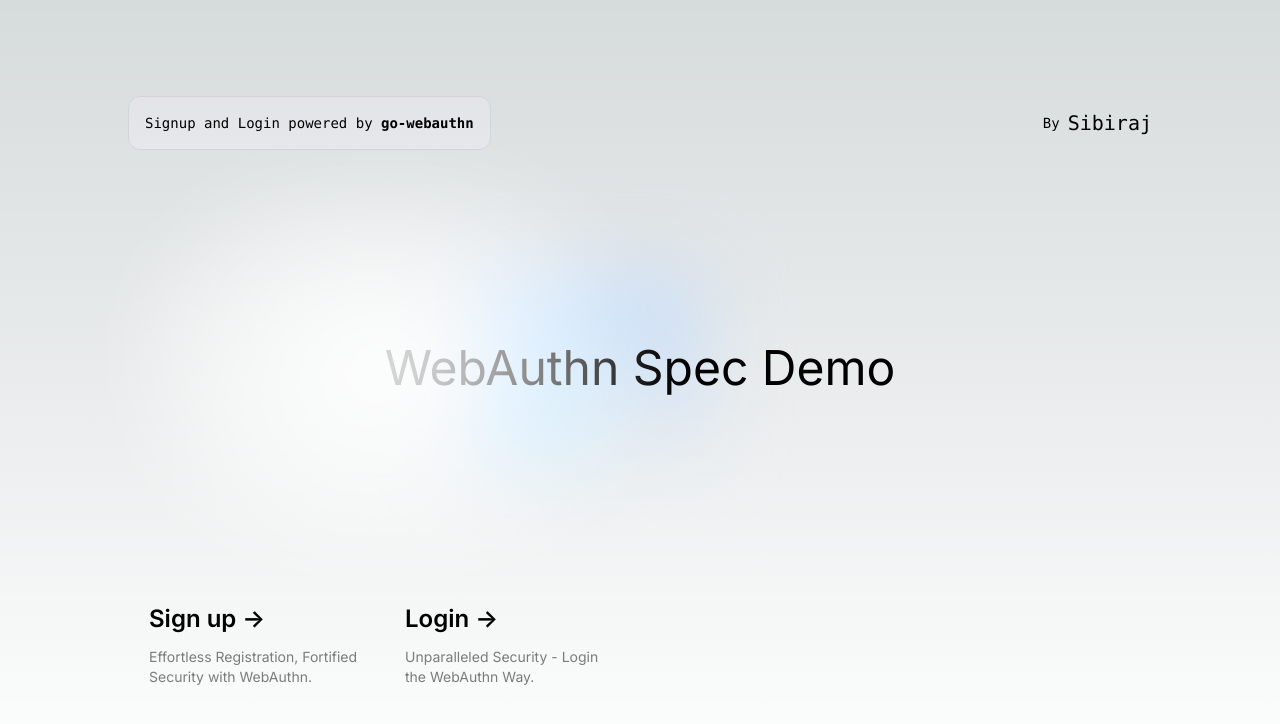
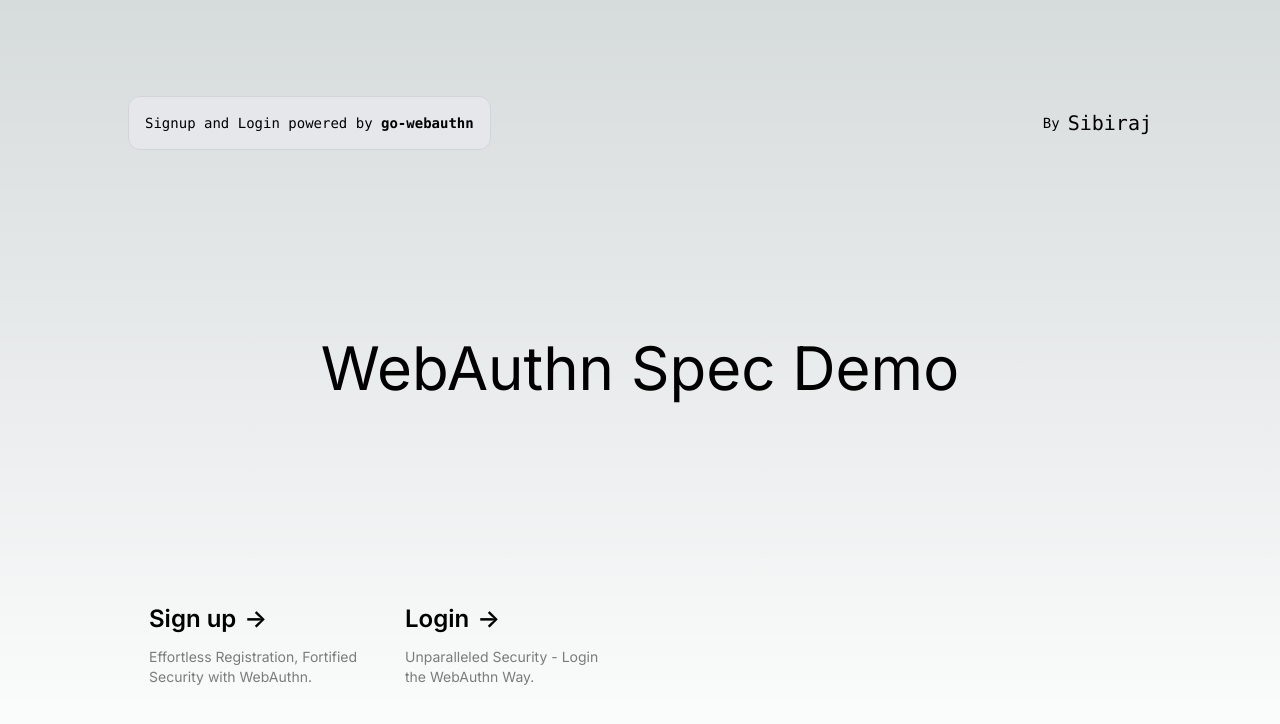
Before and after one commit to sibiraj-s/go-webauthn-example, a Next.js app in the folder client/: page / in a window 1280 px wide. Shown: the top 724 px of the page. Built offline with nearby package versions, Linux system fonts and the light colour scheme.

Commit message:
Normalize forms and cleanup UI

```diff
--- a/client/app/login/LoginForm.tsx
+++ b/client/app/login/LoginForm.tsx
@@ -35,7 +35,7 @@ export default function SignupForm() {
         <input
           type="text"
           id="email"
-          className="focus:ring-primary-600 focus:border-primary-600 block w-full rounded-lg border border-gray-300 bg-gray-50 p-2.5 text-gray-900 dark:border-gray-600 dark:bg-gray-700 dark:text-white dark:placeholder-gray-400 dark:focus:border-blue-500 dark:focus:ring-blue-500 sm:text-sm"
+          className="block w-full rounded-lg border border-gray-300 bg-gray-50 p-2.5 text-gray-900 focus:border-indigo-600 focus:ring-indigo-600 dark:border-gray-600 dark:bg-gray-700 dark:text-white dark:placeholder-gray-400 dark:focus:border-blue-500 dark:focus:ring-blue-500 sm:text-sm"
           placeholder="Enter your email"
           required
           {...register('email')}
@@ -43,14 +43,14 @@ export default function SignupForm() {
       </div>
       <button
         type="submit"
-        className="bg-primary-600 hover:bg-primary-700 focus:ring-primary-300 dark:bg-primary-600 dark:hover:bg-primary-700 dark:focus:ring-primary-800 w-full rounded-lg px-5 py-2.5 text-center text-sm font-medium text-white focus:outline-none focus:ring-4"
+        className="w-full rounded-lg bg-indigo-600 px-5 py-2.5 text-center text-sm font-medium text-white hover:bg-indigo-700 focus:outline-none focus:ring-4 focus:ring-indigo-300 dark:bg-indigo-600 dark:hover:bg-indigo-700 dark:focus:ring-indigo-800"
         disabled={formState.isSubmitting}
       >
         Log in
       </button>
       <p className="text-sm font-light text-gray-500 dark:text-gray-400">
         Don&apos;t have an account yet?{' '}
-        <Link href="/signup" className="text-primary-600 dark:text-primary-500 font-medium hover:underline">
+        <Link href="/signup" className="font-medium text-indigo-600 hover:underline dark:text-indigo-500">
           Sign up
         </Link>
       </p>
--- a/client/app/page.tsx
+++ b/client/app/page.tsx
@@ -4,13 +4,13 @@ export default function Home() {
   return (
     <main className="flex min-h-screen flex-col items-center justify-between p-24">
       <div className="z-10 w-full max-w-5xl items-center justify-between font-mono text-sm lg:flex">
-        <p className="fixed left-0 top-0 flex w-full justify-center border-b border-gray-300 bg-gradient-to-b from-zinc-200 pb-6 pt-8 backdrop-blur-2xl dark:border-neutral-800 dark:bg-zinc-800/30 dark:from-inherit lg:static lg:w-auto  lg:rounded-xl lg:border lg:bg-gray-200 lg:p-4 lg:dark:bg-zinc-800/30">
+        <p className="fixed left-0 top-0 flex w-full justify-center border-b border-gray-300 pb-6 pt-8 backdrop-blur-2xl dark:border-neutral-800 dark:bg-zinc-800/30 dark:from-inherit lg:static lg:w-auto lg:rounded-xl lg:border lg:bg-gray-200 lg:p-4 lg:dark:bg-zinc-800/30">
           Signup and Login powered by&nbsp;
           <Link href="https://github.com/go-webauthn/webauthn" target="_blank" className="hover:underline">
             <code className="font-mono font-bold">go-webauthn</code>
           </Link>
         </p>
-        <div className="fixed bottom-0 left-0 flex h-48 w-full items-end justify-center bg-gradient-to-t from-white via-white dark:from-black dark:via-black lg:static lg:h-auto lg:w-auto lg:bg-none">
+        <div className="fixed bottom-0 left-0 flex h-48 w-full items-end justify-center lg:static lg:h-auto lg:w-auto lg:bg-none">
           <Link
             className="pointer-events-none flex place-items-center gap-2 p-8 lg:pointer-events-auto lg:p-0"
             href="https://github.com/sibiraj-s"
@@ -22,8 +22,8 @@ export default function Home() {
         </div>
       </div>
 
-      <div className="before:bg-gradient-radial after:bg-gradient-conic relative z-[-1] flex h-36 place-items-center before:absolute before:h-[300px] before:w-[480px] before:-translate-x-1/2 before:rounded-full before:from-white before:to-transparent before:blur-2xl before:content-[''] after:absolute after:-z-20 after:h-[180px] after:w-[240px] after:translate-x-1/3 after:from-sky-200 after:via-blue-200 after:blur-2xl after:content-[''] before:dark:bg-gradient-to-br before:dark:from-transparent before:dark:to-blue-700 before:dark:opacity-10 after:dark:from-sky-900 after:dark:via-[#0141ff] after:dark:opacity-40 before:lg:h-[360px]">
-        <span className="text-center text-5xl">WebAuthn Spec Demo</span>
+      <div className="flex h-36 place-items-center">
+        <span className="text-center text-4xl md:text-6xl">WebAuthn Spec Demo</span>
       </div>
 
       <div className="mb-32 grid text-center lg:mb-0 lg:w-full lg:max-w-5xl lg:grid-cols-4 lg:text-left">
@@ -32,12 +32,12 @@ export default function Home() {
           className="group rounded-lg border border-transparent px-5 py-4 transition-colors hover:border-gray-300 hover:bg-gray-100 hover:dark:border-neutral-700 hover:dark:bg-neutral-800/30"
         >
           <h2 className={`mb-3 text-2xl font-semibold`}>
-            Sign up{' '}
-            <span className="inline-block transition-transform group-hover:translate-x-1 motion-reduce:transform-none">
-              -&gt;
+            Sign up
+            <span className="ml-2 inline-block transition-transform group-hover:translate-x-1 motion-reduce:transform-none">
+              {'->'}
             </span>
           </h2>
-          <p className={`m-0 max-w-[30ch] text-sm opacity-50`}>
+          <p className="m-0 max-w-[30ch] text-sm opacity-50">
             Effortless Registration, Fortified Security with WebAuthn.
           </p>
         </Link>
@@ -47,12 +47,12 @@ export default function Home() {
           className="group rounded-lg border border-transparent px-5 py-4 transition-colors hover:border-gray-300 hover:bg-gray-100 hover:dark:border-neutral-700 hover:dark:bg-neutral-800/30"
         >
           <h2 className={`mb-3 text-2xl font-semibold`}>
-            Login{' '}
-            <span className="inline-block transition-transform group-hover:translate-x-1 motion-reduce:transform-none">
-              -&gt;
+            Login
+            <span className="ml-2 inline-block transition-transform group-hover:translate-x-1 motion-reduce:transform-none">
+              {'->'}
             </span>
           </h2>
-          <p className={`m-0 max-w-[30ch] text-sm opacity-50`}>Unparalleled Security - Login the WebAuthn Way.</p>
+          <p className="m-0 max-w-[30ch] text-sm opacity-50">Unparalleled Security - Login the WebAuthn Way.</p>
         </Link>
       </div>
     </main>
--- a/client/app/signup/SignupForm.tsx
+++ b/client/app/signup/SignupForm.tsx
@@ -35,7 +35,7 @@ export default function SignupForm() {
         <input
           type="email"
           id="email"
-          className="focus:ring-primary-600 focus:border-primary-600 block w-full rounded-lg border border-gray-300 bg-gray-50 p-2.5 text-gray-900 dark:border-gray-600 dark:bg-gray-700 dark:text-white dark:placeholder-gray-400 dark:focus:border-blue-500 dark:focus:ring-blue-500 sm:text-sm"
+          className="block w-full rounded-lg border border-gray-300 bg-gray-50 p-2.5 text-gray-900 focus:border-indigo-600 focus:ring-indigo-600 dark:border-gray-600 dark:bg-gray-700 dark:text-white dark:placeholder-gray-400 dark:focus:border-blue-500 dark:focus:ring-blue-500 sm:text-sm"
           placeholder="Enter your email"
           required
           {...register('email')}
@@ -43,14 +43,14 @@ export default function SignupForm() {
       </div>
       <button
         type="submit"
-        className="bg-primary-600 hover:bg-primary-700 focus:ring-primary-300 dark:bg-primary-600 dark:hover:bg-primary-700 dark:focus:ring-primary-800 w-full rounded-lg px-5 py-2.5 text-center text-sm font-medium text-white focus:outline-none focus:ring-4"
+        className="w-full rounded-lg bg-indigo-600 px-5 py-2.5 text-center text-sm font-medium text-white hover:bg-indigo-700 focus:outline-none focus:ring-4 focus:ring-indigo-300 dark:bg-indigo-600 dark:hover:bg-indigo-700 dark:focus:ring-indigo-800"
         disabled={formState.isSubmitting}
       >
         Sign up
       </button>
       <p className="text-sm font-light text-gray-500 dark:text-gray-400">
         Already having an account?{' '}
-        <Link href="/login" className="text-primary-600 dark:text-primary-500 font-medium hover:underline">
+        <Link href="/login" className="font-medium text-indigo-600 hover:underline dark:text-indigo-500">
           Log in
         </Link>
       </p>
--- a/client/package.json
+++ b/client/package.json
@@ -16,6 +16,7 @@
     "react-hook-form": "^7.49.0"
   },
   "devDependencies": {
+    "@tailwindcss/forms": "^0.5.7",
     "@types/node": "^20.10.4",
     "@types/react": "^18.2.43",
     "@types/react-dom": "^18.2.17",
--- a/client/tailwind.config.ts
+++ b/client/tailwind.config.ts
@@ -1,4 +1,5 @@
 import type { Config } from 'tailwindcss';
+import tailwindFormsPlugin from '@tailwindcss/forms';
 
 const config: Config = {
   content: [
@@ -7,64 +8,8 @@ const config: Config = {
     './app/**/*.{js,ts,jsx,tsx,mdx}',
   ],
   theme: {
-    extend: {
-      backgroundImage: {
-        'gradient-radial': 'radial-gradient(var(--tw-gradient-stops))',
-        'gradient-conic': 'conic-gradient(from 180deg at 50% 50%, var(--tw-gradient-stops))',
-      },
-      colors: {
-        primary: {
-          '50': '#eff6ff',
-          '100': '#dbeafe',
-          '200': '#bfdbfe',
-          '300': '#93c5fd',
-          '400': '#60a5fa',
-          '500': '#3b82f6',
-          '600': '#2563eb',
-          '700': '#1d4ed8',
-          '800': '#1e40af',
-          '900': '#1e3a8a',
-          '950': '#172554',
-        },
-      },
-      fontFamily: {
-        body: [
-          'Inter',
-          'ui-sans-serif',
-          'system-ui',
-          '-apple-system',
-          'system-ui',
-          'Segoe UI',
-          'Roboto',
-          'Helvetica Neue',
-          'Arial',
-          'Noto Sans',
-          'sans-serif',
-          'Apple Color Emoji',
-          'Segoe UI Emoji',
-          'Segoe UI Symbol',
-          'Noto Color Emoji',
-        ],
-        sans: [
-          'Inter',
-          'ui-sans-serif',
-          'system-ui',
-          '-apple-system',
-          'system-ui',
-          'Segoe UI',
-          'Roboto',
-          'Helvetica Neue',
-          'Arial',
-          'Noto Sans',
-          'sans-serif',
-          'Apple Color Emoji',
-          'Segoe UI Emoji',
-          'Segoe UI Symbol',
-          'Noto Color Emoji',
-        ],
-      },
-    },
+    extend: {},
   },
-  plugins: [],
+  plugins: [tailwindFormsPlugin],
 };
 export default config;
```
Also changed, not shown: 1 other file (tests, documents, lock files or other folders).
